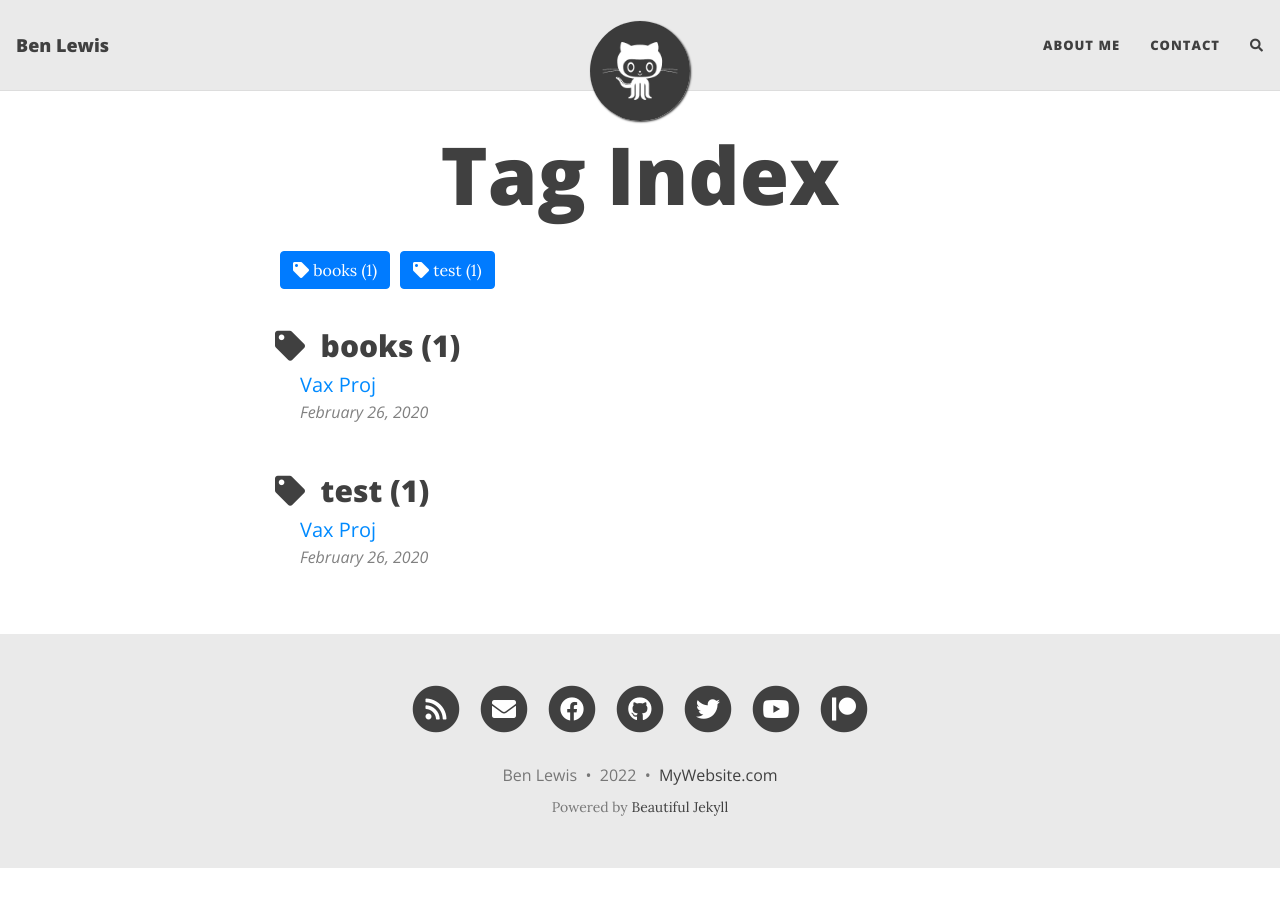
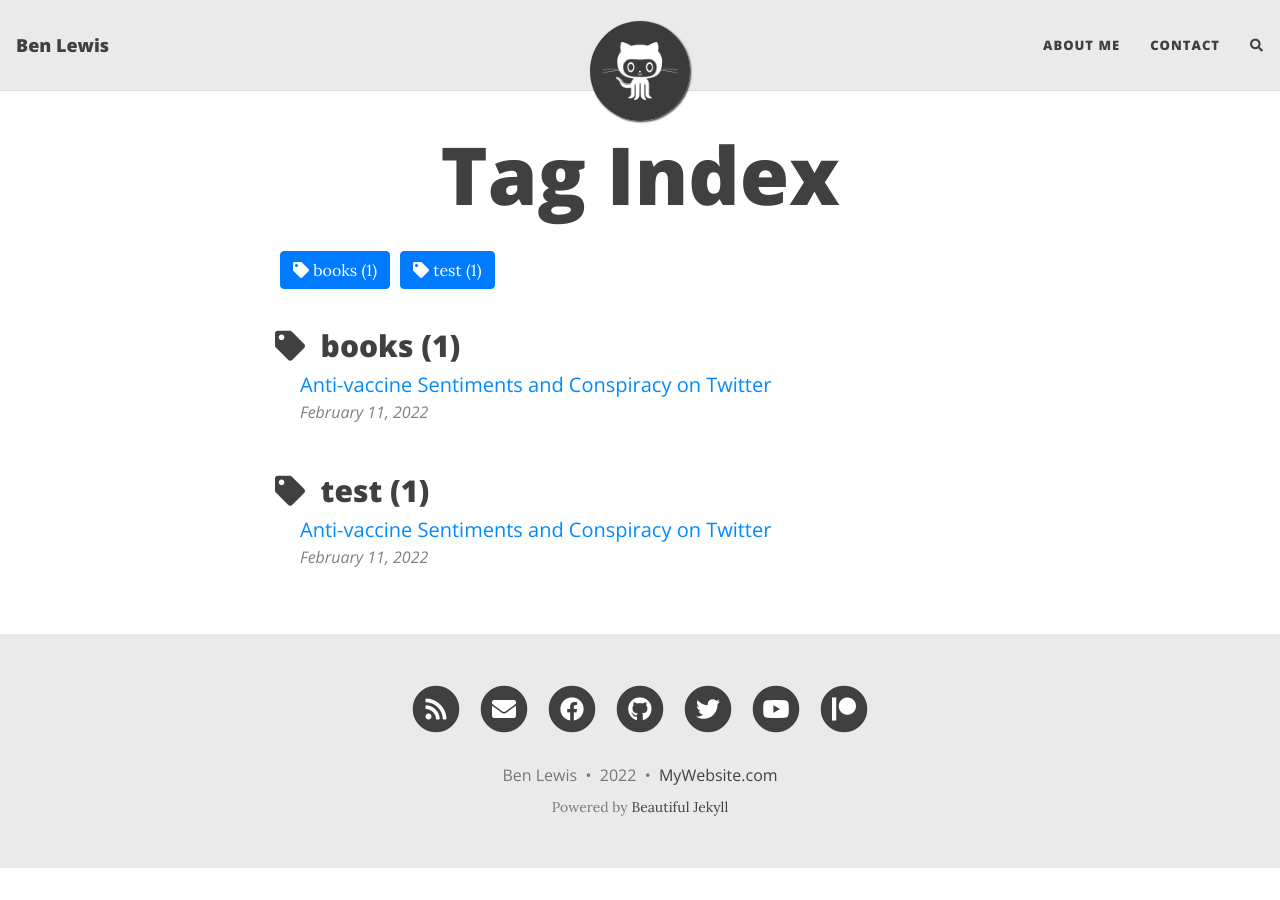
Before and after one commit to BenLewis42/BenLewis42.github.io, a Jekyll site: the page built from tags.html, in a window 1280 px wide. Built offline with Jekyll 4.4.1, drawn with Linux system fonts in a browser that asks for light colours; nearby versions of some CDN libraries; comment, search, counter and statistics services are not loaded; some of the changed lines change nothing that is shown.

Commit message:
vax title

````diff
--- a/_posts/2020-02-28-test-markdown.md
+++ /dev/null
@@ -1,84 +0,0 @@
----
-layout: post
-<<<<<<< HEAD:_posts/vax_proj.md
-title: Anti-vaccine Sentiments and Conspiracy on Twitter
-subtitle: Astroturfing and slippery slopes
-gh-repo: BenLewis42/BenLewis42.github.io
-=======
-title: Sample blog post
-subtitle: Each post also has a subtitle
-gh-repo: daattali/beautiful-jekyll
->>>>>>> parent of 7522c53 (vax post p1):_posts/2020-02-28-test-markdown.md
-gh-badge: [star, fork, follow]
-tags: [test]
-comments: true
----
-
-This is a demo post to show you how to write blog posts with markdown.  I strongly encourage you to [take 5 minutes to learn how to write in markdown](https://markdowntutorial.com/) - it'll teach you how to transform regular text into bold/italics/headings/tables/etc.
-
-**Here is some bold text**
-
-## Here is a secondary heading
-
-Here's a useless table:
-
-| Number | Next number | Previous number |
-| :------ |:--- | :--- |
-| Five | Six | Four |
-| Ten | Eleven | Nine |
-| Seven | Eight | Six |
-| Two | Three | One |
-
-
-How about a yummy crepe?
-
-![Crepe](https://s3-media3.fl.yelpcdn.com/bphoto/cQ1Yoa75m2yUFFbY2xwuqw/348s.jpg)
-
-It can also be centered!
-
-![Crepe](https://s3-media3.fl.yelpcdn.com/bphoto/cQ1Yoa75m2yUFFbY2xwuqw/348s.jpg){: .mx-auto.d-block :}
-
-Here's a code chunk:
-
-~~~
-var foo = function(x) {
-  return(x + 5);
-}
-foo(3)
-~~~
-
-And here is the same code with syntax highlighting:
-
-```javascript
-var foo = function(x) {
-  return(x + 5);
-}
-foo(3)
-```
-
-And here is the same code yet again but with line numbers:
-
-{% highlight javascript linenos %}
-var foo = function(x) {
-  return(x + 5);
-}
-foo(3)
-{% endhighlight %}
-
-## Boxes
-You can add notification, warning and error boxes like this:
-
-### Notification
-
-{: .box-note}
-**Note:** This is a notification box.
-
-### Warning
-
-{: .box-warning}
-**Warning:** This is a warning box.
-
-### Error
-
-{: .box-error}
-**Error:** This is an error box.
--- a/_posts/2020-02-26-flake-change.md
+++ b/_posts/2022-02-11-vax-proj.md
@@ -1,7 +1,7 @@
 ---
 layout: post
-title: Vax Proj
-subtitle: Excerpt from Soulshaping by Jeff Brown
+title: Anti-vaccine Sentiments and Conspiracy on Twitter
+subtitle: Astroturfing and slippery slopes
 cover-img: /assets/img/path.jpg
 thumbnail-img: /assets/img/thumb.png
 share-img: /assets/img/path.jpg
````
